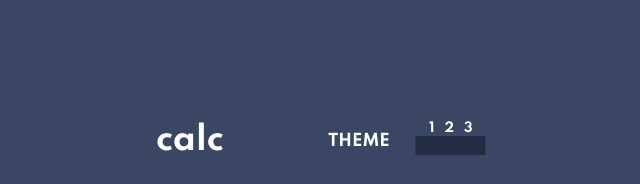
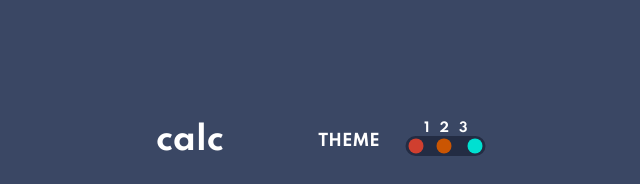
Before and after one commit to YousefKhalid-iq/calculator-app, a plain HTML site: page index.html in a window 1280 px wide. Shown: the top 184 px of the page, without its empty margins (319-959 px from the left). Drawn offline with Linux system fonts and the light colour scheme.

Commit message:
Add files via upload

```diff
--- a/index.html
+++ b/index.html
@@ -39,9 +39,11 @@
             </div>
           </div>
             <div class="theme-btn-cont">
-              <button></button>
-              <button></button>
-              <button></button>
+              <div class="toggle-btn">
+                <div class="theme1"></div>
+                <div class="theme2"></div>
+                <div class="theme3"></div>
+              </div>
             </div>
           </div>
         </div>
--- a/style.css
+++ b/style.css
@@ -57,14 +57,40 @@ h1 {
 
 .theme-btn-cont {
   text-align: center;
-  width: 70px;
-  background-color: hsl(223, 31%, 20%);
 }
 
 .theme-btn-cont button {
+}
+
+.toggle-btn {
+  width: 80px;
+  height: 20px;
+  background-color: hsl(223, 31%, 20%);
+  display: flex;
+  border-radius: 2.5rem;
+}
+
+.toggle-btn .theme1, .toggle-btn .theme2, .toggle-btn .theme3 {
+  width: 15px;
+  height: 15px;
+  background: hsl(6, 63%, 50%);
   border-radius: 50%;
-  border: 0;
-  width: 20px;
+  transform: translate(0, 16%);
+}
+
+.toggle-btn .theme1 {
+  margin-right: 13px;
+  margin-left: 3px;
+}
+
+.toggle-btn .theme2 {
+  background: hsl(25, 98%, 40%);
+  margin-right: 13px;
+}
+
+.toggle-btn .theme3 {
+  background: hsl(176, 100%, 44%);
+  margin-left: 3px;
 }
 
 .themes-cont {
```
